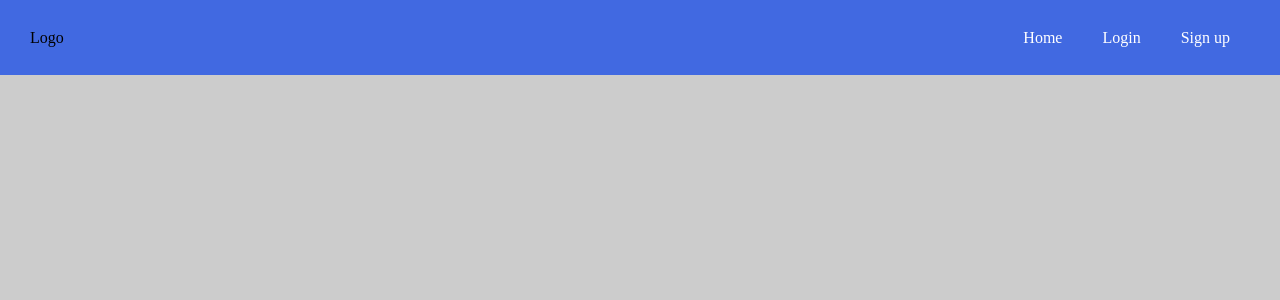
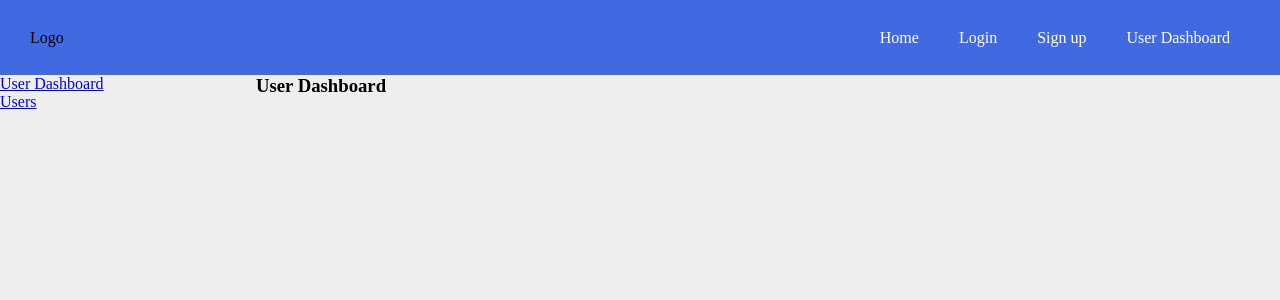
Before and after one commit to Diwakar-Rai/reactRouter, a React (Create React App) app: page /dashboard in a window 1280 px wide. Shown: the top 300 px of the page. Built offline with nearby package versions, Linux system fonts and the light colour scheme.

Commit message:
14/03/2023 routing nesting

```diff
--- a/src/App.jsx
+++ b/src/App.jsx
@@ -1,13 +1,23 @@
 import React from "react";
-import { BrowserRouter as Router } from "react-router-dom";
+import { BrowserRouter as Router, Route, Routes } from "react-router-dom";
 import Navbar from "./components/navbar/Navbar";
-import TyssRoute from "./Routes/TyssRoute";
+import Home from './pages/Home';
+import PageNotFound from './pages/PageNotFound';
+import DashBoard from './components/users/DashBoard';
+import Users from './components/users/Users';
+
 const App = () => {
   return (
     <div>
       <Router>
         <Navbar />
-        <TyssRoute />
+        <Routes>
+          <Route path="/" element={<Home />} />
+          <Route path="/dashboard" element={<DashBoard />}>
+            <Route path="users" element={<Users />}/>
+          </Route>
+          <Route path="*" element={<PageNotFound/>}/>
+        </Routes>
       </Router>
     </div>
   );
--- a/src/components/navbar/Menu.jsx
+++ b/src/components/navbar/Menu.jsx
@@ -1,5 +1,5 @@
-import React from 'react'
-import { Link } from 'react-router-dom';
+import React from "react";
+import { Link } from "react-router-dom";
 const Menu = () => {
   return (
     <div>
@@ -13,9 +13,12 @@ const Menu = () => {
         <li>
           <Link to="/signup">Sign up</Link>
         </li>
+        <li>
+          <Link to="/dashboard">User Dashboard</Link>
+        </li>
       </ul>
     </div>
   );
-}
+};
 
-export default Menu
+export default Menu;
--- /dev/null
+++ b/src/components/users/DashBoard.jsx
@@ -0,0 +1,28 @@
+import React from "react";
+import {Link, Outlet} from 'react-router-dom'
+const DashBoard = () => {
+  return (
+    <section className="user-dashboard">
+      <article>
+        <aside className="sidebar">
+          <ul>
+            <li>
+              <Link to="/dashboard">User Dashboard</Link>
+            </li>
+            <li>
+              <Link to="/dashboard/users">Users</Link>
+            </li>
+          </ul>
+              </aside>
+              <asice className="mainContent">
+                  <div className="block">
+                      <h1>User Dashboard</h1>
+                      <Outlet/>
+                  </div>
+              </asice>
+      </article>
+    </section>
+  );
+};
+
+export default DashBoard;
--- /dev/null
+++ b/src/components/users/Users.jsx
@@ -0,0 +1,31 @@
+import React, { useState, useEffect } from 'react'
+
+const Users = () => {
+    let [users, setUsers] = useState([]);
+    useEffect(() => {
+        let fetchUsers = async () => {
+            let data = await window.fetch("https://fakestoreapi.com/users");
+            let userData = await data.json();
+            setUsers(userData);
+        }
+
+        fetchUsers();
+    }, []);
+  return (
+      <div className='ListUser'>{
+          users.length > 0 ? (users?.map((user, index) => {
+              return (
+                  <div className="content" key={index + 1}>
+                      <h1>{user.username}</h1>
+                      <p>{user.email}</p>
+                      <p>{ user.phone }</p>
+                  </div>
+              )
+          })):"loading..."
+    }
+
+    </div>
+  )
+}
+
+export default Users
--- a/src/global.css
+++ b/src/global.css
@@ -5,7 +5,7 @@
 }
 
 body{
-    background-color: #ccc;
+    background-color: #eee;
 }
 
 .mainNav{
@@ -30,3 +30,12 @@ body{
     text-decoration: none;
     color: white;
 }
+
+.user-dashboard> article{
+    display: flex;
+}
+
+.sidebar{
+    flex-basis: 20%;
+
+}
```
Also changed, not shown: src/components/users/CreateUser.jsx (added), src/components/users/UpdateUser.jsx (added).
